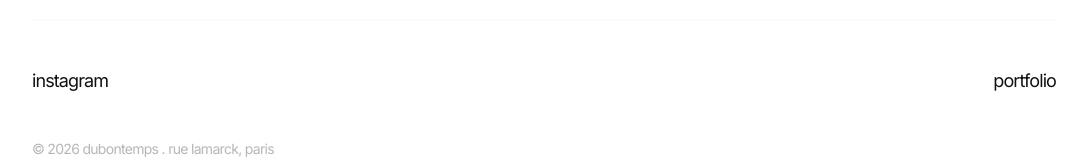
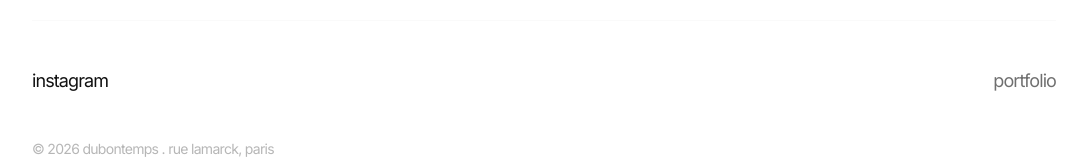
Before and after one commit to dubontemps/dubontemps-site, a React (Vite) app: page / in a window 1280 px wide. Shown: the part 7713-7873 px from the top of the page, without its empty margins (96-1183 px from the left). Built offline with nearby package versions, Linux system fonts and the light colour scheme.

Commit message:
v41 portfolio wait

```diff
--- a/src/App.jsx
+++ b/src/App.jsx
@@ -603,13 +603,13 @@ const TypographyStyles = () => (
       -webkit-appearance: none;
       background: transparent;
       border: none;
-      padding: 15px;
-      margin: -15px;
+      padding: 20px;
+      margin: -20px;
       color: var(--ink);
       display: flex;
       flex-direction: column;
       align-items: flex-end; /* Aligne les traits à droite */
-      gap: 5px;              /* Espace entre les deux traits */
+      gap: 6px;              /* Espace entre les deux traits */
       transform: translateY(-12px);
       transition: color 0.3s ease;
       cursor: pointer;
@@ -1121,9 +1121,13 @@ export default function App() {
                 </div>
 
                 <div className="text-right">
-                    <a href="https://drive.google.com" target="_blank" rel="noopener noreferrer" className="brand-style">
-                        {contactData.portfolio}
-                    </a>
+                    <span
+                      className="brand-style"
+                      title="soon"
+                      style={{ cursor: 'wait', opacity: 0.6 }}
+                    >
+                    {contactData.portfolio}
+                    </span>
                 </div>
             </div>
 
```
